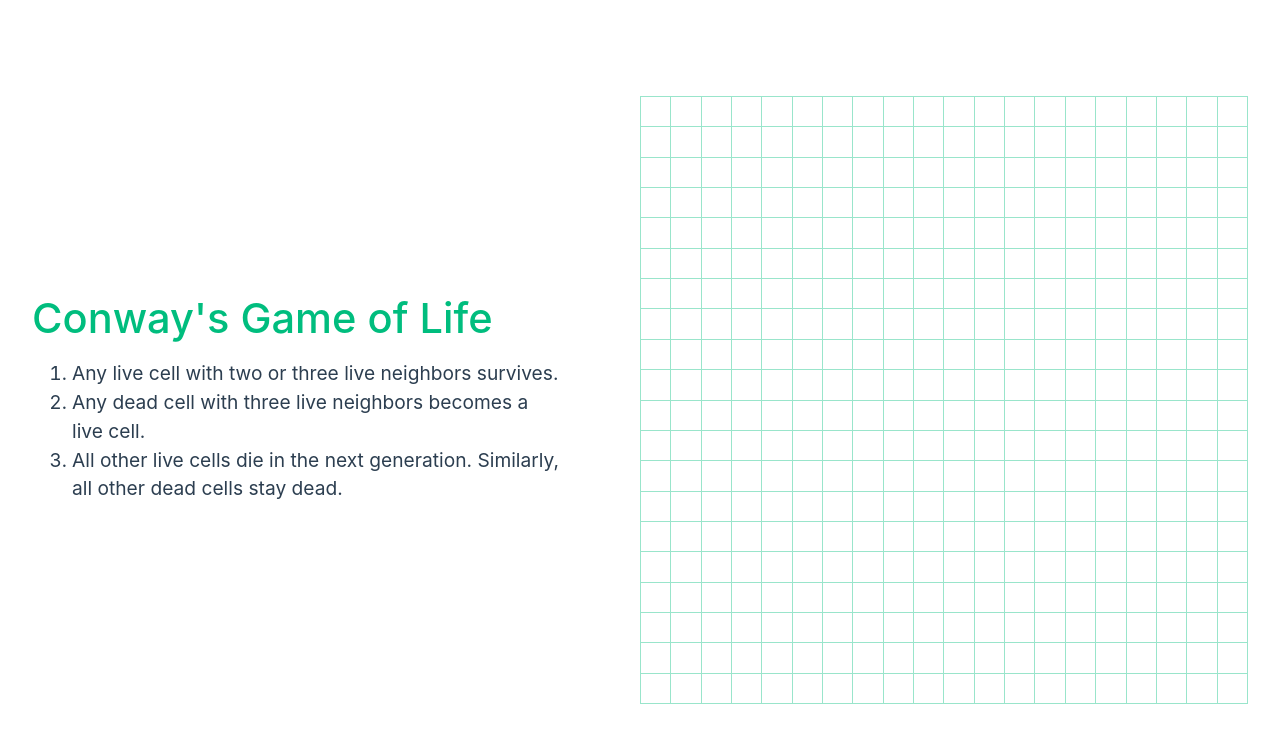
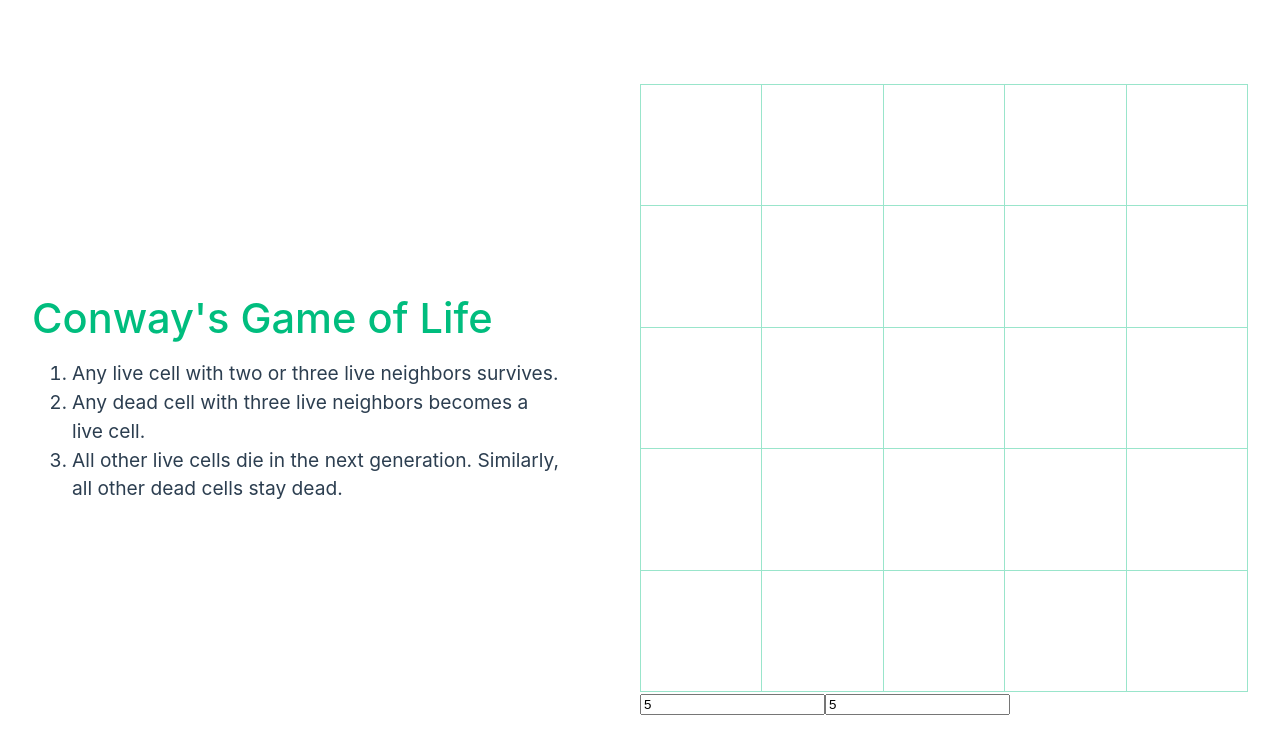
Before and after one commit to Kaloyan-Dimitrov/game-of-life-dev-craft, a Vue app: page / in a window 1280 px wide. Shown: the top 754 px of the page. Built offline with nearby package versions, Linux system fonts and the light colour scheme.

Commit message:
added grid size editor

```diff
--- a/src/assets/main.css
+++ b/src/assets/main.css
@@ -4,7 +4,7 @@
   max-width: 1280px;
   margin: 0 auto;
   padding: 2rem;
-
+  max-height: 100vh;
   font-weight: normal;
 }
 
--- a/src/components/CellComponent.vue
+++ b/src/components/CellComponent.vue
@@ -32,7 +32,7 @@ const changeState = (e: MouseEvent, force?: boolean) => {
 <style scoped scss>
 .cell {
   aspect-ratio: 1;
-  flex: 1;
+  flex: 1 1 1em;
   border-style: solid;
   border-color: var(--green-color-light);
   border-width: 0 0.25px 0.25px 0;
--- a/src/components/GameComponent.vue
+++ b/src/components/GameComponent.vue
@@ -14,20 +14,16 @@
 </template>
 
 <script setup lang="ts">
-import { ref } from "vue";
-import type { Ref } from "vue";
 import Cell from "./CellComponent.vue";
-import { useGameStore } from "@/stores/game";
 defineProps<{
   width: number;
   height: number;
 }>();
-
-const store = useGameStore();
 </script>
 
 <style scoped>
 .game-grid {
+  max-height: 100vh;
   display: flex;
   border-style: solid;
   border-color: var(--green-color-light);
@@ -37,6 +33,7 @@ const store = useGameStore();
 
 .game-row {
   display: flex;
+  flex-direction: row;
   height: 100%;
   width: 100%;
 }
--- /dev/null
+++ b/src/components/GridSizeEditor.vue
@@ -0,0 +1,19 @@
+<template>
+  <div>
+    <input v-model.lazy.number="store.width" />
+    <input v-model.lazy.number="store.height" />
+  </div>
+</template>
+
+<script setup lang="ts">
+import { useGameStore } from "@/stores/game";
+import type { Ref } from "vue";
+import { ref } from "vue";
+
+const store = useGameStore();
+
+const width: Ref<number> = ref(store.width);
+const height: Ref<number> = ref(store.width);
+</script>
+
+<style scoped></style>
--- a/src/stores/game.ts
+++ b/src/stores/game.ts
@@ -1,5 +1,5 @@
 import { defineStore } from "pinia";
-import { computed, ref, type Ref } from "vue";
+import { computed, ref, watch, type Ref } from "vue";
 
 interface IState {
   game: Ref<boolean[][]>;
@@ -8,8 +8,8 @@ interface IState {
 }
 
 export const useGameStore = defineStore("game", () => {
-  const width: IState["width"] = ref(20);
-  const height: IState["height"] = ref(20);
+  const width: IState["width"] = ref(5);
+  const height: IState["height"] = ref(5);
   const game: IState["game"] = ref(
     new Array(height.value)
       .fill(false)
@@ -17,16 +17,14 @@ export const useGameStore = defineStore("game", () => {
   );
 
   function initializeGame() {
+    console.log("initializing game");
     game.value = new Array(height.value)
       .fill(false)
       .map(() => new Array(width.value).fill(false));
   }
 
-  function resize(w: number, h: number): void {
-    width.value = w;
-    height.value = h;
-    initializeGame();
-  }
+  watch(width, initializeGame);
+  watch(height, initializeGame);
 
   function changeCell(x: number, y: number): void {
     game.value[y][x] = !game.value[y][x];
@@ -34,5 +32,5 @@ export const useGameStore = defineStore("game", () => {
 
   const cellAt = computed(() => (x: number, y: number) => game.value[y][x]);
 
-  return { width, height, game, initializeGame, resize, changeCell, cellAt };
+  return { width, height, game, initializeGame, changeCell, cellAt };
 });
--- a/src/views/MainView.vue
+++ b/src/views/MainView.vue
@@ -1,10 +1,13 @@
 <script setup lang="ts">
 import GameComponent from "../components/GameComponent.vue";
+import GridSizeEditor from "../components/GridSizeEditor.vue";
 import { useGameStore } from "@/stores/game";
 const store = useGameStore();
 </script>
 
 <template>
-  <GameComponent :width="store.width" :height="store.height"></GameComponent>
-  <!-- <GridSizeEditor></GridSizeEditor> -->
+  <div>
+    <GameComponent :width="store.width" :height="store.height"></GameComponent>
+    <GridSizeEditor></GridSizeEditor>
+  </div>
 </template>
```
